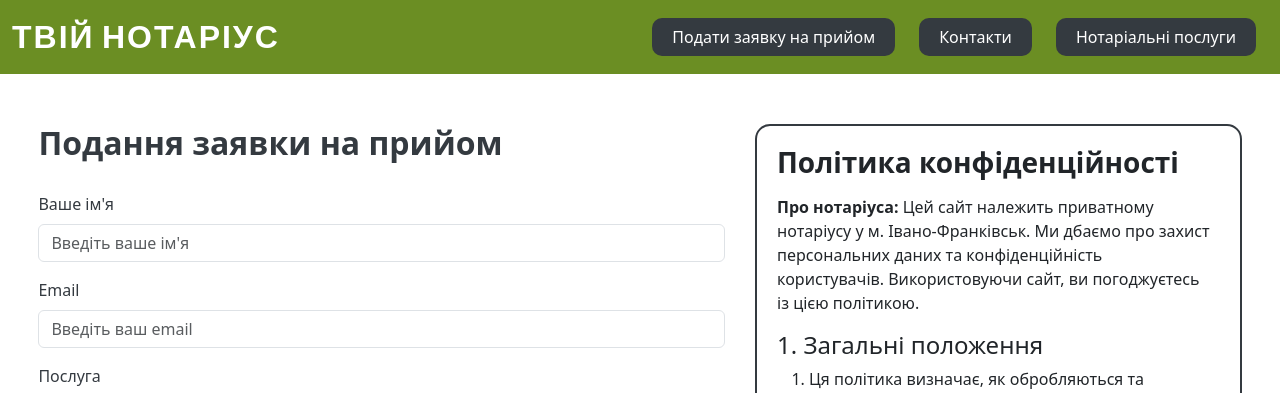
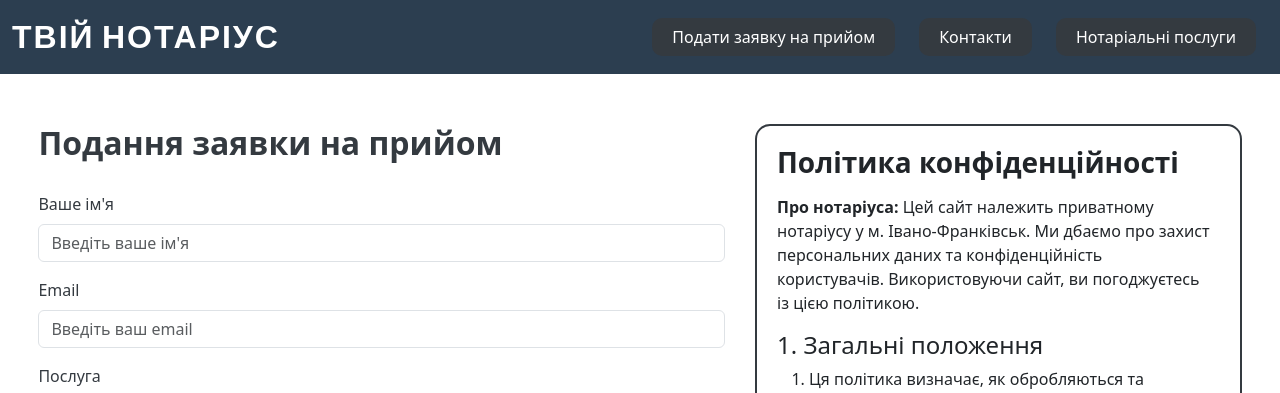
Before and after one commit to ZakharchenkoStanislavIvanovich/DiplomnaZakharchenko, a Flask app: page /appointments/book in a window 1280 px wide. Shown: the top 393 px of the page. Run offline with Flask 3, Linux system fonts and the light colour scheme.

Commit message:
Тестова зміна кольору навбару з оливкового на антрацитовий

```diff
--- a/app/templates/base.html
+++ b/app/templates/base.html
@@ -7,7 +7,7 @@
   <link href="https://cdn.jsdelivr.net/npm/bootstrap@5.3.2/dist/css/bootstrap.min.css" rel="stylesheet">
   <style>
     .navbar {
-      background-color: #6B8E23 !important;
+      background-color: #2c3e50 !important;
     }
 
     .navbar-brand {
```
